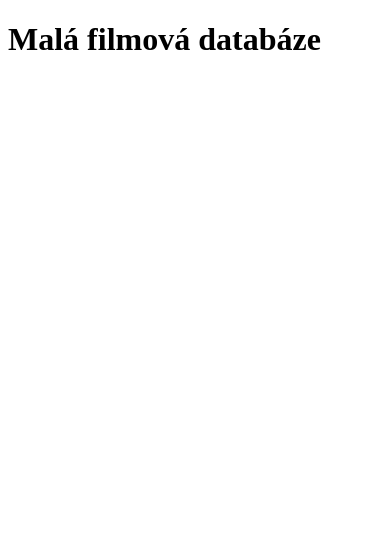
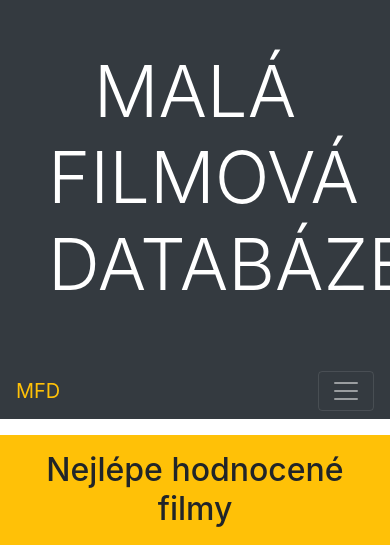
Before and after one commit to cech-matej/django-movies, a Django app: page /movies/ in a window 390 px wide; the page is wider, and only the part inside the window is pictured. Shown: the top 545 px of that part. Before the commit the page ends 50 px from the top of that part, so only its background shows below. Run offline with Django 3.2, Linux system fonts and the light colour scheme; data comes from the database, SQL or seed files in the repository; both versions use the stored data as it was after the commit; some libraries are stand-ins or nearby versions.

Commit message:
Vytvoření základní šablony

```diff
--- /dev/null
+++ b/movies/templates/base.html
@@ -0,0 +1,56 @@
+<!DOCTYPE html>
+<html lang="cs">
+<head>
+    <title>{% block title %}Filmotéka{% endblock %}</title>
+    <meta charset="utf-8">
+    <meta name="viewport" content="width=device-width, initial-scale=1">
+    <!-- Latest compiled and minified CSS -->
+    <link rel="stylesheet" href="https://maxcdn.bootstrapcdn.com/bootstrap/4.4.1/css/bootstrap.min.css">
+    <!-- Add additional CSS in static file -->
+    {% load static %}
+    <link rel="stylesheet" href="{% static 'css/styles.css' %}">
+</head>
+<body>
+    <header class="jumbotron-fluid p-5 text-center bg-dark">
+        <h1 class="text-white text-uppercase display-3">Malá filmová databáze</h1>
+    </header>
+    <nav class="navbar navbar-expand-md bg-dark navbar-dark">
+      <!-- Brand -->
+      <a class="navbar-brand text-warning" href="#">MFD</a>
+
+      <!-- Toggler/collapsibe Button -->
+      <button class="navbar-toggler" type="button" data-toggle="collapse" data-target="#collapsibleNavbar">
+        <span class="navbar-toggler-icon"></span>
+      </button>
+
+      <!-- Navbar links -->
+      <div class="collapse navbar-collapse" id="collapsibleNavbar">
+        <ul class="navbar-nav">
+          <li class="nav-item">
+            <a class="nav-link active" href="{% url 'index' %}">Úvodní stránka</a>
+          </li>
+          <li class="nav-item">
+            <a class="nav-link" href="#">Filmy</a>
+          </li>
+          <li class="nav-item">
+            <a class="nav-link" href="#">Žánry</a>
+          </li>
+        </ul>
+      </div>
+    </nav>
+<div class="container-fluid">
+    {% block content %}{% endblock %}
+</div>
+<footer class="container-fluid text-center">
+    <hr>
+    <p>&copy; 2021 - SŠPU Opava</p>
+</footer>
+<!-- jQuery library -->
+<script src="https://ajax.googleapis.com/ajax/libs/jquery/3.4.1/jquery.min.js"></script>
+<!-- Popper JS -->
+<script src="https://cdnjs.cloudflare.com/ajax/libs/popper.js/1.16.0/umd/popper.min.js"></script>
+<!-- Latest compiled JavaScript -->
+<script src="https://maxcdn.bootstrapcdn.com/bootstrap/4.4.1/js/bootstrap.min.js"></script>
+{% block scripts %}{% endblock %}
+</body>
+</html>
--- a/movies/templates/index.html
+++ b/movies/templates/index.html
@@ -1,10 +1,33 @@
-<!DOCTYPE html>
-<html lang="cs">
-<head>
-    <meta charset="UTF-8">
-    <title>MFD</title>
-</head>
-<body>
-    <h1>Malá filmová databáze</h1>
-</body>
-</html>
+{% extends "base.html" %}
+
+{% block content %}
+<div class="row mt-3 mb-3 bg-warning p-3">
+    <div class="col-sm-12">
+        <h2 class="text-center">Nejlépe hodnocené filmy</h2>
+    </div>
+</div>
+<div class="row">
+    {% for film in films %}
+    <div class="col-sm-4">
+        <div class="card">
+            {% if film.poster %}
+            <img class="card-img-top" src="{{ film.poster.url }}" alt="{{ film.title }}">
+            {% endif %}
+            <div class="card-body">
+                <h4 class="card-title">{{ film.title }}</h4>
+                <p class="card-text"><strong>Žánry:</strong>
+                {% for genre in film.genres.all %}{{ genre.name }}{% endfor %}
+                </p>
+                <p><strong>Hodnocení:</strong> {{ film.rate }}</p>
+                <a href="#" class="btn btn-primary">Podrobnosti</a>
+            </div>
+        </div>
+    </div>
+    {% endfor %}
+</div>
+<div class="row">
+    <div class="col-sm-12">
+        <strong>Celkový počet filmů:</strong> {{ num_films }}
+    </div>
+</div>
+{% endblock %}
--- a/movies/views.py
+++ b/movies/views.py
@@ -1,8 +1,23 @@
 from django.shortcuts import render
+from movies.models import *
 
 
 def index(request):
-    return render(request, 'index.html')
+    """Metoda připravuje pohled pro domovskou stránku - šablona index.html"""
+
+    # Uložení celkového počtu filmů v databázi do proměnné num_films
+    num_films = Film.objects.all().count()
+    # Do proměnné films se uloží 3 filmy uspořádané podle hodnocení (sestupně)
+    films = Film.objects.order_by('-rate')[:3]
+
+    """ Do proměnné context, která je typu slovník (dictionary) uložíme hodnoty obou proměnných """
+    context = {
+        'num_films': num_films,
+        'films': films
+    }
+
+    """ Pomocí metody render vyrendrujeme šablonu index.html a předáme ji hodnoty v proměnné context k zobrazení """
+    return render(request, 'index.html', context=context)
 
 
 def topten(request):
```
Also changed, not shown: db.sqlite3.
